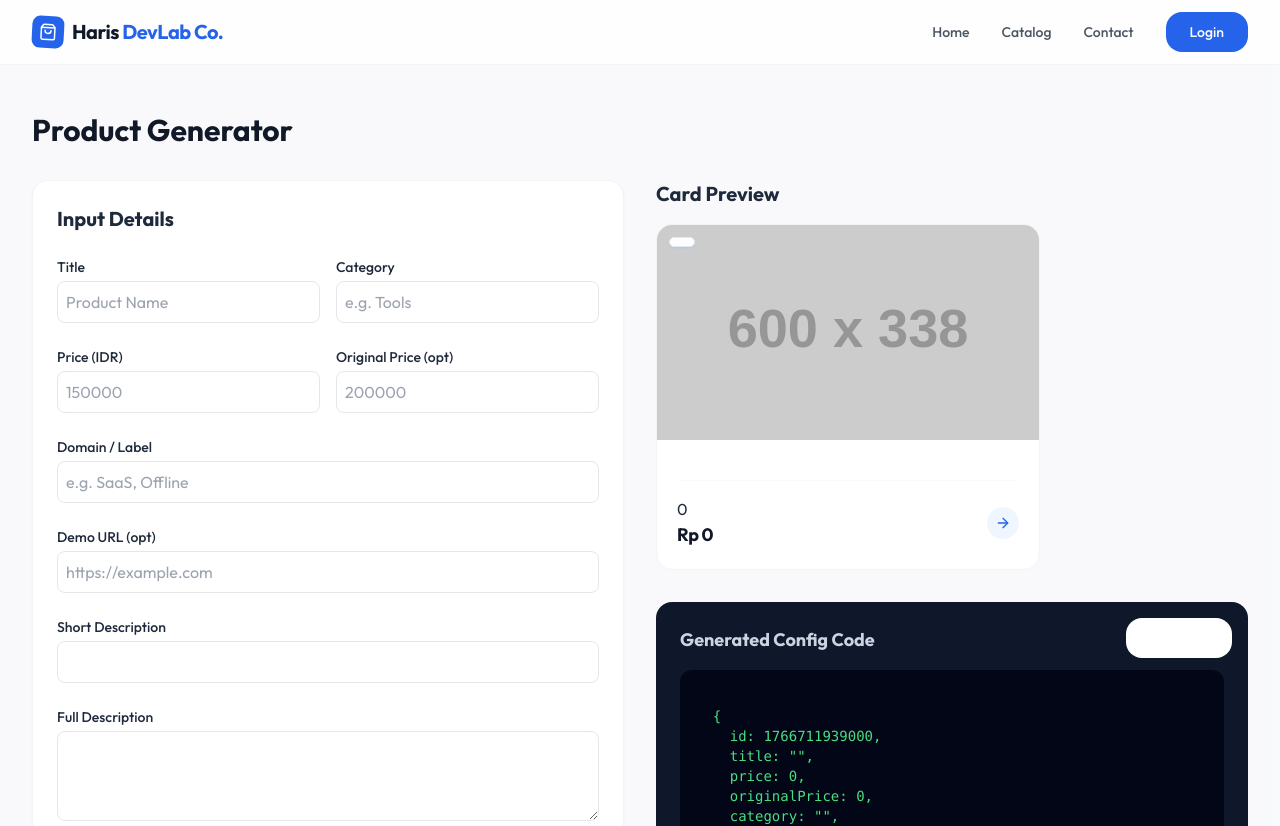
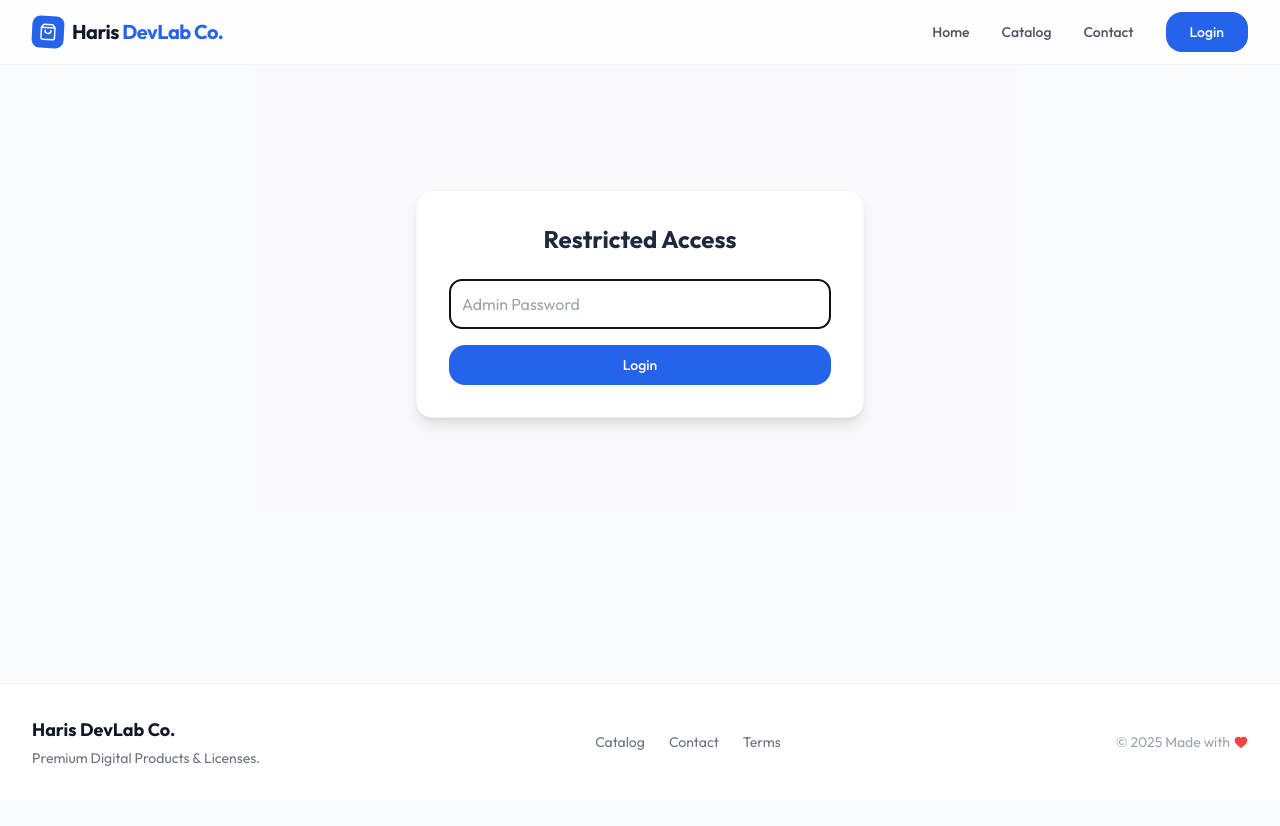
Before and after one commit to harisratnopambudi/harisratnopambudi.github.io, a React (Vite) app: page /admin in a window 1280 px wide. Shown: the top 826 px of the page. After the commit the page ends 800 px from the top, so only its background shows below. Built offline with nearby package versions, Linux system fonts and the light colour scheme.

Commit message:
Secure admin page

```diff
--- a/src/components/Footer.jsx
+++ b/src/components/Footer.jsx
@@ -22,8 +22,6 @@ export const Footer = () => {
 
                     <div className="text-sm text-gray-400 flex items-center gap-1">
                         &copy; {new Date().getFullYear()} Made with <Heart size={14} className="fill-red-500 text-red-500" />
-                        <span className="mx-2">•</span>
-                        <Link to="/admin" className="hover:text-gray-600 transition-colors">Admin</Link>
                     </div>
                 </div>
             </div>
--- a/src/pages/Admin.jsx
+++ b/src/pages/Admin.jsx
@@ -4,6 +4,38 @@ import { Button } from '../components/ui/Button';
 import { Plus, Trash2, Copy, Check } from 'lucide-react';
 
 export const Admin = () => {
+    const [isAuthenticated, setIsAuthenticated] = useState(false);
+    const [password, setPassword] = useState('');
+
+    // Simple protection
+    const handleLogin = (e) => {
+        e.preventDefault();
+        if (password === 'haris123') { // Hardcoded simple password
+            setIsAuthenticated(true);
+        } else {
+            alert('Password salah!');
+        }
+    };
+
+    if (!isAuthenticated) {
+        return (
+            <div className="min-h-[60vh] flex items-center justify-center px-4">
+                <form onSubmit={handleLogin} className="bg-white p-8 rounded-2xl shadow-lg border border-gray-100 max-w-md w-full">
+                    <h2 className="text-2xl font-bold text-center mb-6">Restricted Access</h2>
+                    <input
+                        type="password"
+                        value={password}
+                        onChange={(e) => setPassword(e.target.value)}
+                        className="w-full border p-3 rounded-xl mb-4"
+                        placeholder="Admin Password"
+                        autoFocus
+                    />
+                    <Button className="w-full justify-center">Login</Button>
+                </form>
+            </div>
+        );
+    }
+
     const [product, setProduct] = useState({
         id: Date.now(),
         title: '',
```
